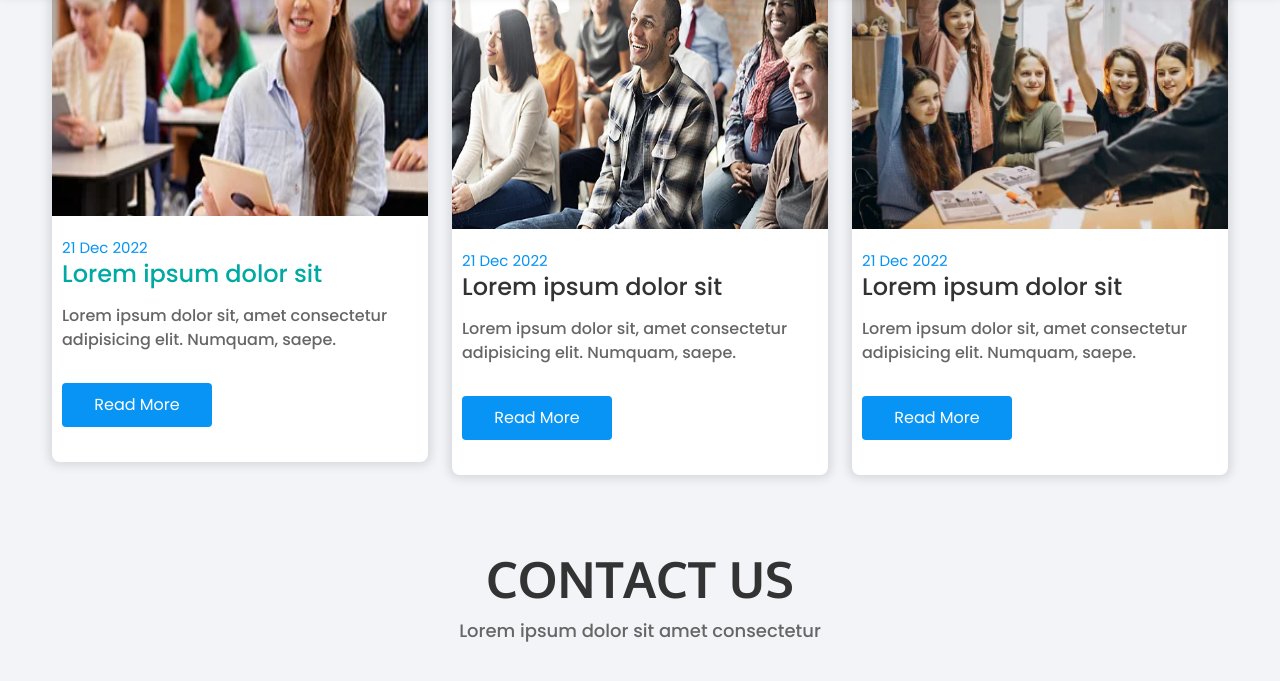
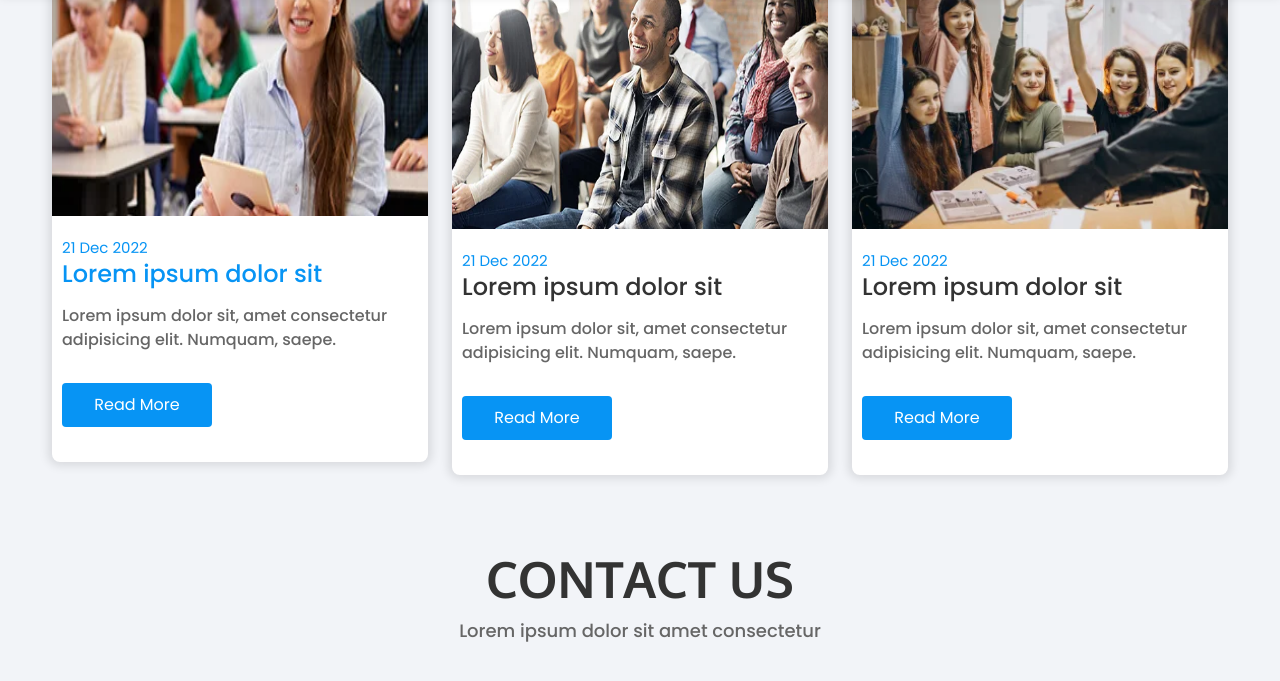
Before and after one commit to taniakhanam11/4th-project, a plain HTML site: page index.html in a window 1280 px wide. In both pictures the pointer is over the element 240 px from the left and 4327 px from the top of the page. Shown: the part 4040-4721 px from the top of the page. Drawn offline with Linux system fonts and the light colour scheme.

Commit message:
change html css

```diff
--- a/css/style.css
+++ b/css/style.css
@@ -661,6 +661,7 @@
         font-size: 22px;
         line-height: 40px;
         font-weight: 500;
+        transition: all linear .2s;
     }
 
     .our-team-area .our-team-card .our-team-content a:hover {
@@ -766,7 +767,7 @@
     }
 
     .blog-area .blog-card:hover .blog-content h3 {
-        color: var(--common-color);
+        color: var(--cyan-color);
     }
 
     .blog-area .blog-card .blog-content .blog-btn {
```
